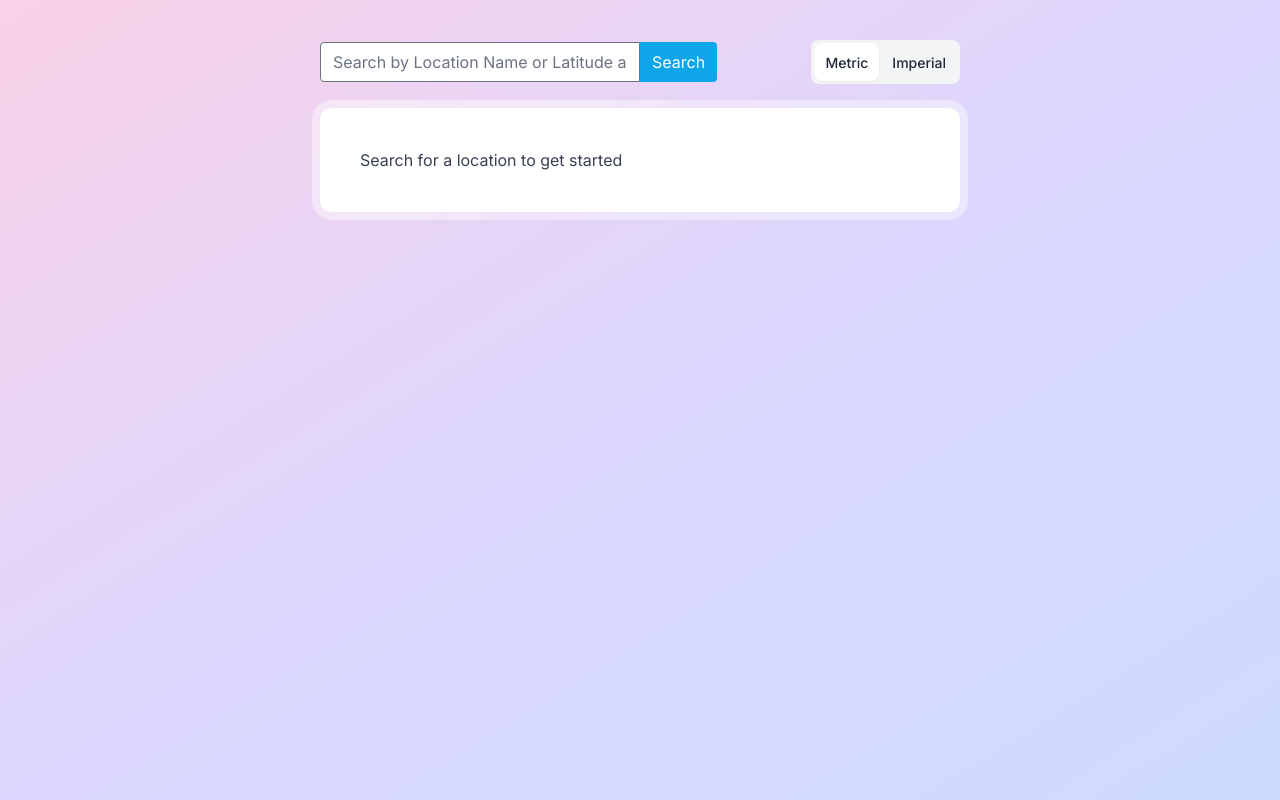
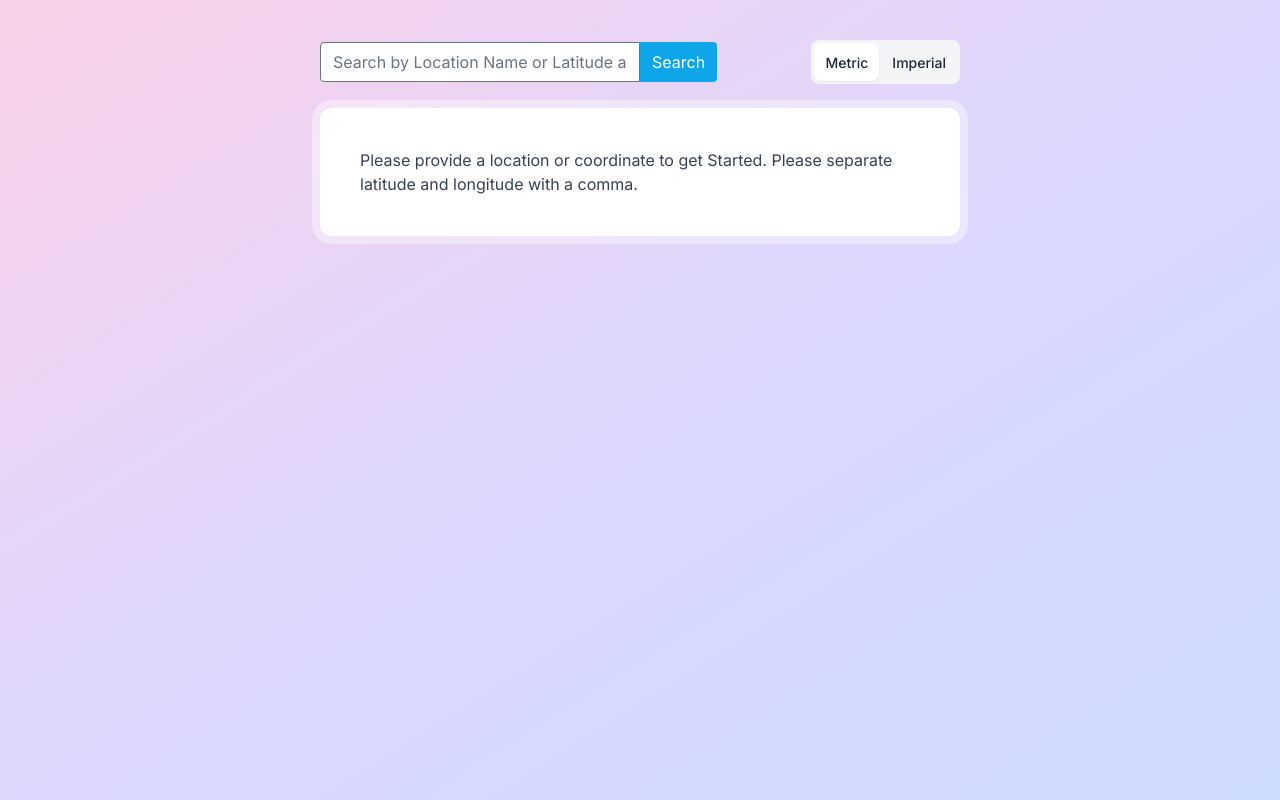
Before and after one commit to zbluewave/weather_forecast_web_app, a Next.js app: page / in a window 1280 px wide. Built offline with nearby package versions, Linux system fonts and the light colour scheme.

Commit message:
update instruction message

```diff
--- a/src/components/weather/weatherDisplay.tsx
+++ b/src/components/weather/weatherDisplay.tsx
@@ -34,7 +34,7 @@ export const WeatherDisplay = () => {
     });
 
     if (!query) {
-        return (<Message  msg={"Search for a location to get started"}/>);
+        return (<Message  msg={"Please provide a location or coordinate to get Started. Please separate latitude and longitude with a comma."}/>);
     }
 
     if (isLoading) {
@@ -42,7 +42,7 @@ export const WeatherDisplay = () => {
     }
 
     if (!data) {
-        return (<Message  msg={"Search for a location to get started"}/>);
+        return (<Message  msg={"Please provide a location or coordinate to get Started. Please separate latitude and longitude with a comma."}/>);
     }
 
     if (!data.success) {
--- a/src/lib/weatherApi/fetchWeatherForecast.ts
+++ b/src/lib/weatherApi/fetchWeatherForecast.ts
@@ -73,7 +73,7 @@ export const fetchWeatherAndForecast = async (query: string, unit: Unit): Promis
   if (!query) {
     return {
       success: false,
-      err_msg: 'Please provide a location or coordinate to get Started'
+      err_msg: 'Please provide a location or coordinate to get Started. Please separate latitude and longitude with a comma.'
     };
   }
 
@@ -85,7 +85,7 @@ export const fetchWeatherAndForecast = async (query: string, unit: Unit): Promis
     if (!apiResp.ok) {
       return {
         success: false,
-        err_msg: 'Error fetching weather data, please provide a valid location'
+        err_msg: 'Error fetching weather data, please provide a valid location. If you are using coordinates, please separate latitude and longitude with a comma.'
       };
     } else {
       data = await apiResp.data;
```
